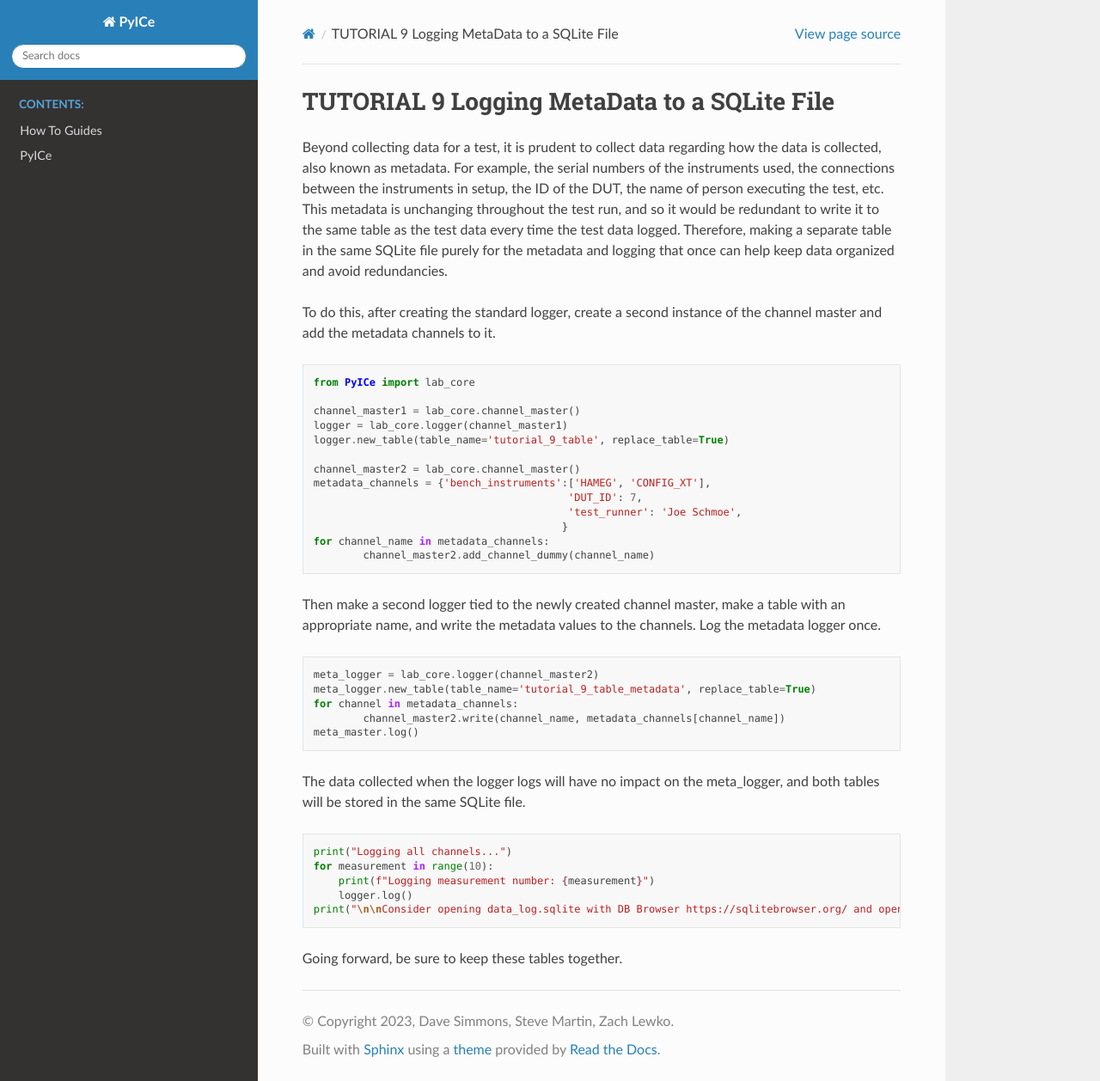
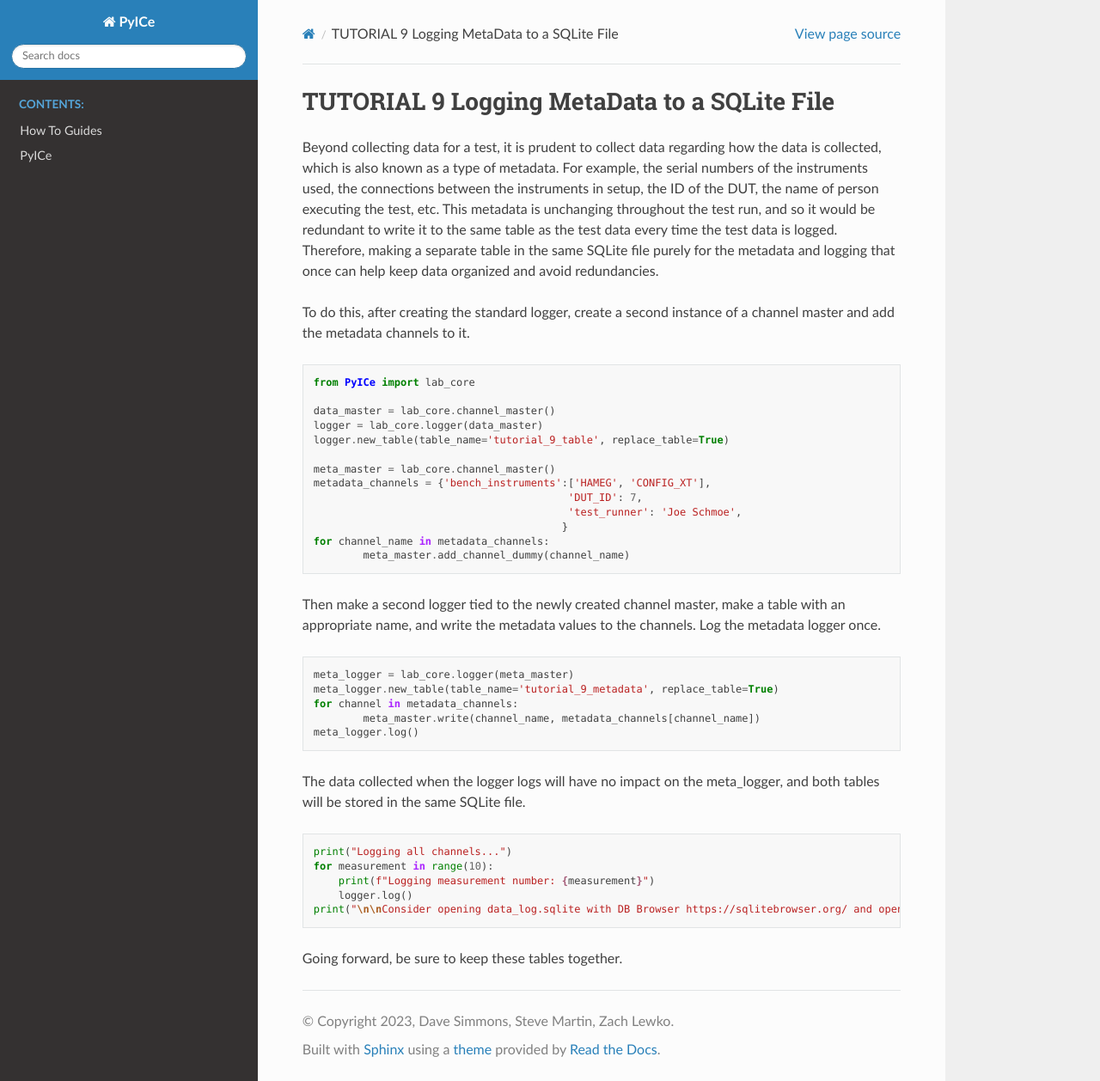
Before and after one commit to PyICe-ADI/PyICe, a Sphinx documentation site: the page built from docs/tutorials/tutorial_9_metadata_logging.rst, in a window 1280 px wide and 1258 px high. Shown: the whole window at 86% size. Built offline with Sphinx 7.4.7 and the Read the Docs theme 2.0.0, drawn with Linux system fonts in a browser that asks for light colours.

Commit message:
Renamed master instances to make data/meta distinction clearer.

```diff
--- a/docs/tutorials/tutorial_9_metadata_logging.rst
+++ b/docs/tutorials/tutorial_9_metadata_logging.rst
@@ -2,36 +2,36 @@
 TUTORIAL 9 Logging MetaData to a SQLite File
 ========================================
 
-Beyond collecting data for a test, it is prudent to collect data regarding how the data is collected, also known as metadata. For example, the serial numbers of the instruments used, the connections between the instruments in setup, the ID of the DUT, the name of person executing the test, etc. This metadata is unchanging throughout the test run, and so it would be redundant to write it to the same table as the test data every time the test data logged. Therefore, making a separate table in the same SQLite file purely for the metadata and logging that once can help keep data organized and avoid redundancies.
+Beyond collecting data for a test, it is prudent to collect data regarding how the data is collected, which is also known as a type of metadata. For example, the serial numbers of the instruments used, the connections between the instruments in setup, the ID of the DUT, the name of person executing the test, etc. This metadata is unchanging throughout the test run, and so it would be redundant to write it to the same table as the test data every time the test data is logged. Therefore, making a separate table in the same SQLite file purely for the metadata and logging that once can help keep data organized and avoid redundancies.
 
-To do this, after creating the standard logger, create a second instance of the channel master and add the metadata channels to it.
+To do this, after creating the standard logger, create a second instance of a channel master and add the metadata channels to it.
 
 .. code-block:: python
 
 	from PyICe import lab_core
 
-	channel_master1 = lab_core.channel_master()
-	logger = lab_core.logger(channel_master1)
+	data_master = lab_core.channel_master()
+	logger = lab_core.logger(data_master)
 	logger.new_table(table_name='tutorial_9_table', replace_table=True)
 
-	channel_master2 = lab_core.channel_master()
+	meta_master = lab_core.channel_master()
 	metadata_channels = {'bench_instruments':['HAMEG', 'CONFIG_XT'],
 						 'DUT_ID': 7,
 						 'test_runner': 'Joe Schmoe',
 						}
 	for channel_name in metadata_channels:
-		channel_master2.add_channel_dummy(channel_name)
+		meta_master.add_channel_dummy(channel_name)
 
 
 Then make a second logger tied to the newly created channel master, make a table with an appropriate name, and write the metadata values to the channels. Log the metadata logger once.
 
 .. code-block:: python
 
-	meta_logger = lab_core.logger(channel_master2)
-	meta_logger.new_table(table_name='tutorial_9_table_metadata', replace_table=True)
+	meta_logger = lab_core.logger(meta_master)
+	meta_logger.new_table(table_name='tutorial_9_metadata', replace_table=True)
 	for channel in metadata_channels:
-		channel_master2.write(channel_name, metadata_channels[channel_name])
-	meta_master.log()
+		meta_master.write(channel_name, metadata_channels[channel_name])
+	meta_logger.log()
 
 The data collected when the logger logs will have no impact on the meta_logger, and both tables will be stored in the same SQLite file.
 
```
